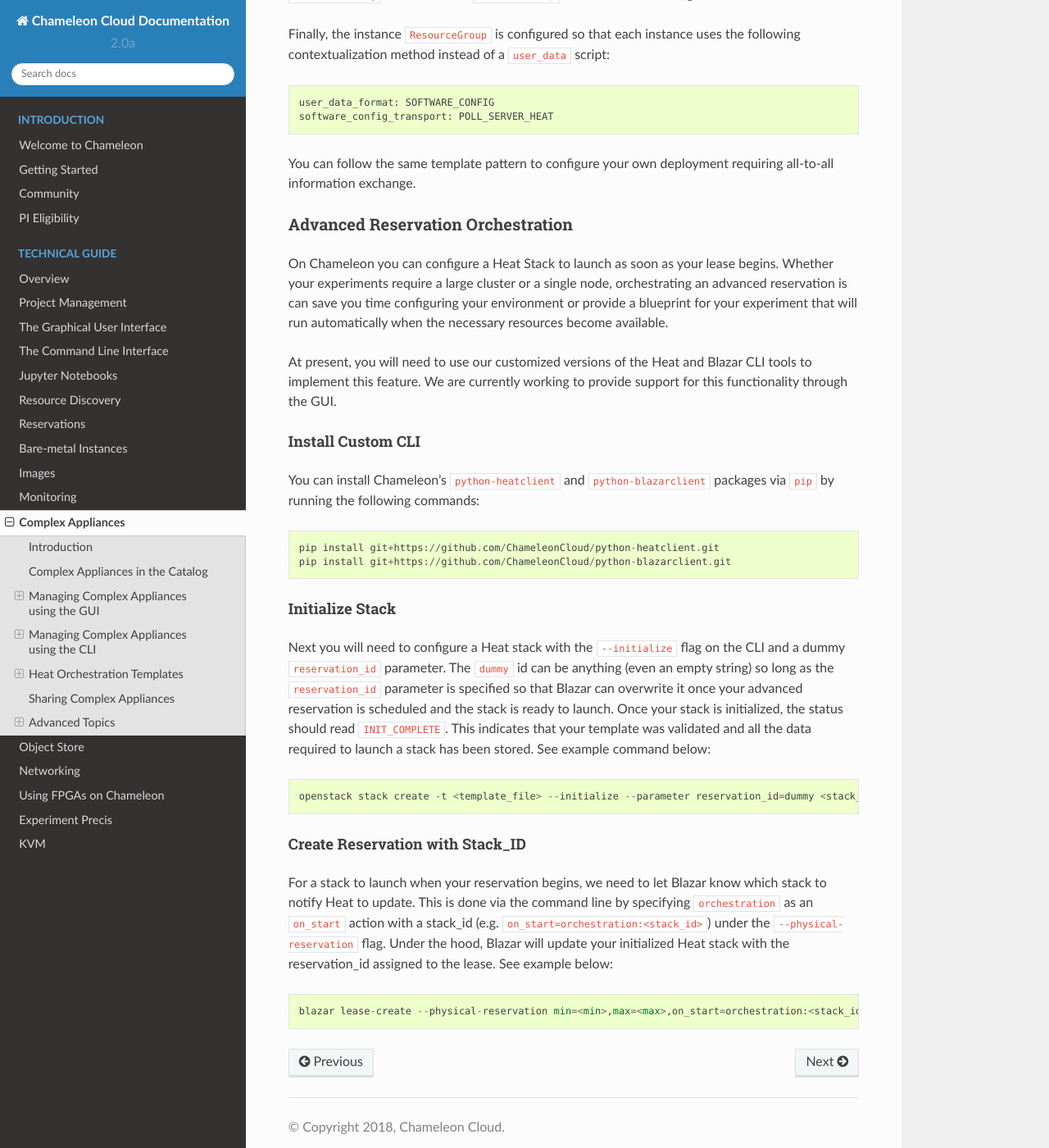
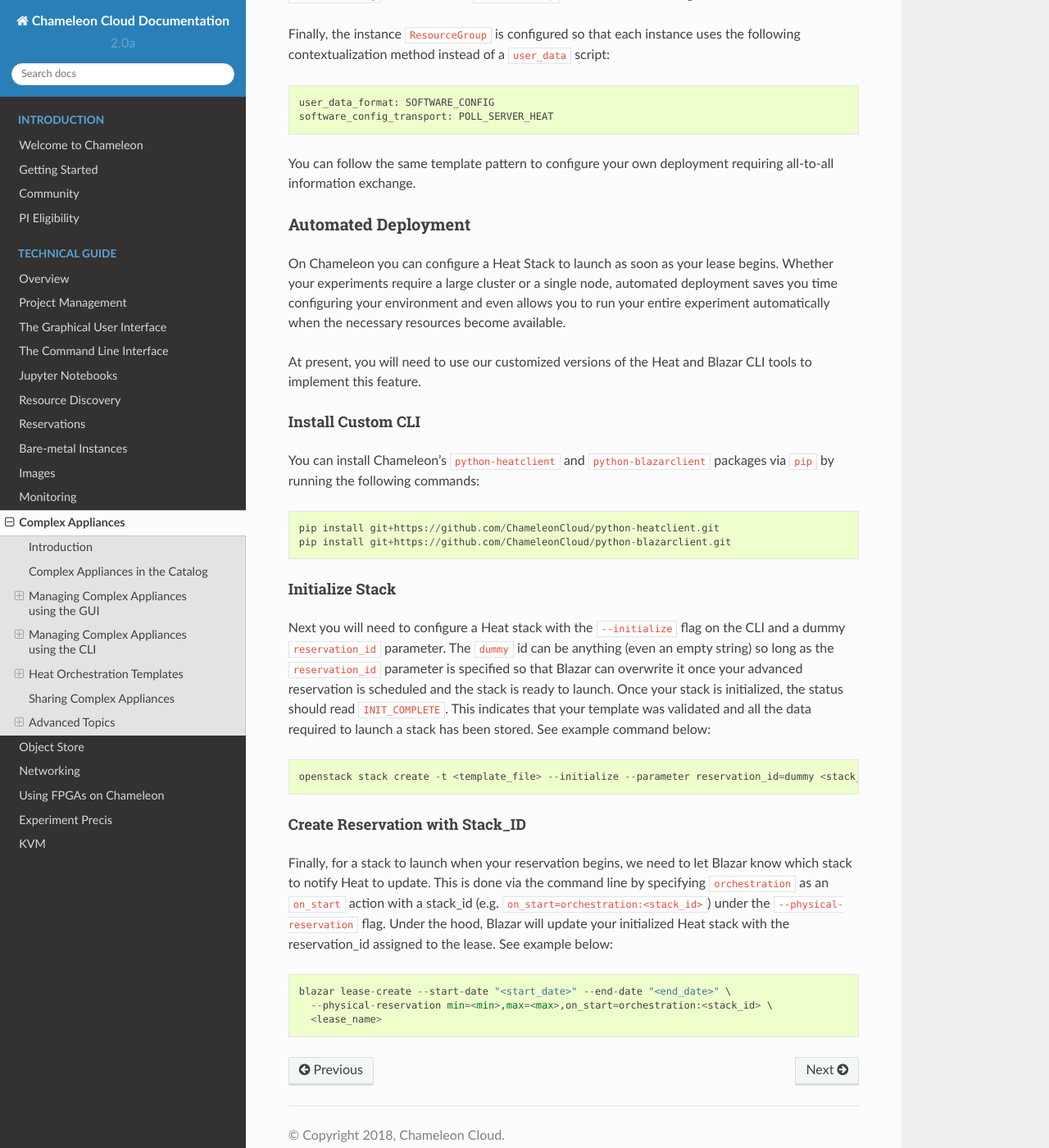
Before and after one commit to ChameleonCloud/docs, a Sphinx documentation site: the page built from source/technical/complex.rst, in a window 1280 px wide and 1400 px high, scrolled down 23918 px. Shown: the whole window at 82% size. Built offline with Sphinx 7.4.7 and the Read the Docs theme 2.0.0, drawn with Linux system fonts in a browser that asks for light colours.

Commit message:
Rename advanced reservation orchestration
Refer to it as 'automated deployment' for simplicity.

```diff
--- a/source/technical/complex.rst
+++ b/source/technical/complex.rst
@@ -800,15 +800,14 @@ Finally, the instance ``ResourceGroup`` is configured so that each instance uses
 
 You can follow the same template pattern to configure your own deployment requiring all-to-all information exchange.
 
-.. _advanced-reservation-orchestration:
+.. _automated-deployemnt:
 
-Advanced Reservation Orchestration
-~~~~~~~~~~~~~~~~~~~~~~~~~~~~~~~~~~
+Automated Deployment
+~~~~~~~~~~~~~~~~~~~~
 
-On Chameleon you can configure a Heat Stack to launch as soon as your lease begins. Whether your experiments require a large cluster or a single node, orchestrating an advanced reservation is can save you time configuring your environment or provide a blueprint for your experiment that will run automatically
-when the necessary resources become available.
+On Chameleon you can configure a Heat Stack to launch as soon as your lease begins. Whether your experiments require a large cluster or a single node, automated deployment saves you time configuring your environment and even allows you to run your entire experiment automatically when the necessary resources become available.
 
-At present, you will need to use our customized versions of the Heat and Blazar CLI tools to implement this feature. We are currently working to provide support for this functionality through the GUI.
+At present, you will need to use our customized versions of the Heat and Blazar CLI tools to implement this feature.
 
 Install Custom CLI
 ^^^^^^^^^^^^^^^^^^
@@ -834,8 +833,10 @@ Next you will need to configure a Heat stack with the ``--initialize`` flag on t
 Create Reservation with Stack_ID
 ^^^^^^^^^^^^^^^^^^^^^^^^^^^^^^^^
 
-For a stack to launch when your reservation begins, we need to let Blazar know which stack to notify Heat to update. This is done via the command line by specifying ``orchestration`` as an ``on_start`` action with a stack_id (e.g. ``on_start=orchestration:<stack_id>``) under the ``--physical-reservation`` flag. Under the hood, Blazar will update your initialized Heat stack with the reservation_id assigned to the lease. See example below:
+Finally, for a stack to launch when your reservation begins, we need to let Blazar know which stack to notify Heat to update. This is done via the command line by specifying ``orchestration`` as an ``on_start`` action with a stack_id (e.g. ``on_start=orchestration:<stack_id>``) under the ``--physical-reservation`` flag. Under the hood, Blazar will update your initialized Heat stack with the reservation_id assigned to the lease. See example below:
 
 .. code::
 
-    blazar lease-create --physical-reservation min=<min>,max=<max>,on_start=orchestration:<stack_id> --start-date "<start_date>" --end-date "<end_date>" <lease_name>
+    blazar lease-create --start-date "<start_date>" --end-date "<end_date>" \
+      --physical-reservation min=<min>,max=<max>,on_start=orchestration:<stack_id> \
+      <lease_name>
```
